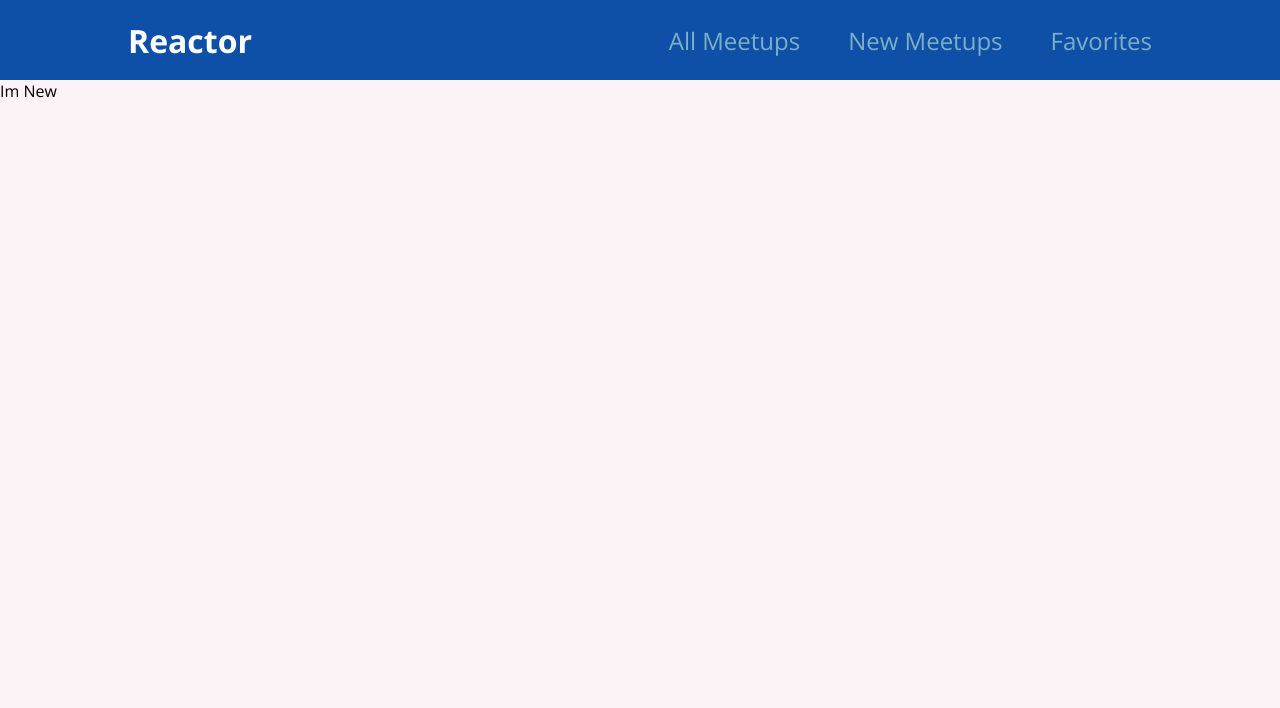
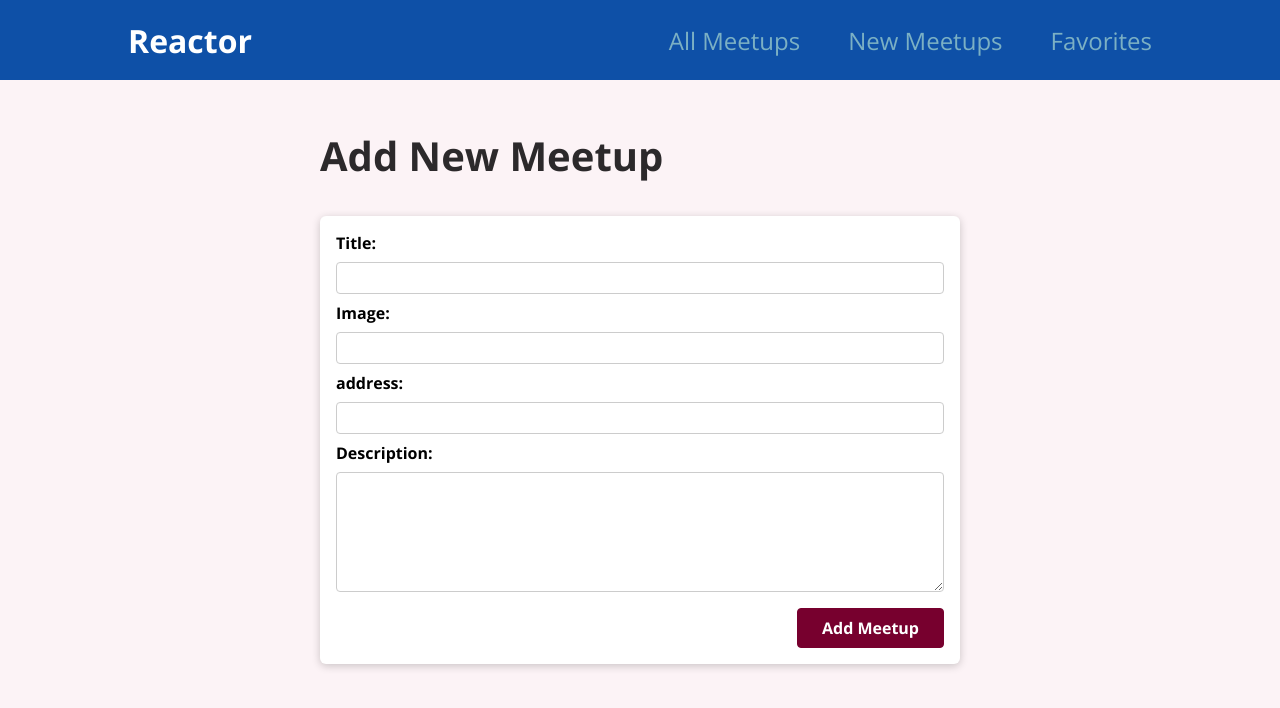
Before and after one commit to Kyle-Meyer/reactDemo, a React (Create React App) app in the folder app/: page /new-meetup in a window 1280 px wide. Shown: the top 708 px of the page. Built offline with nearby package versions, Linux system fonts and the light colour scheme.

Commit message:
added new form functionality with firebase

```diff
--- a/app/src/App.js
+++ b/app/src/App.js
@@ -2,19 +2,20 @@ import { Route, Routes } from 'react-router-dom';
 import AllMeetupPage from './pages/AllMeetup';
 import NewMeetupPage from './pages/NewMeetup';
 import FavoirtePage from './pages/Favorites';
-import MainNavigationComponent from './components/layout/MainNavigation';
+import Layout from './components/layout/Layout';
 
 //the actual function
 function App() {
   return (
     <div>
-      <MainNavigationComponent/>
+      <Layout>
         <Routes>
           {/*this is how you enable what looks like routing, but its all the same page loaded ontop of itself, react is smart enough to allow you to switch between these "pages" dynaimcally */}
           <Route path='/new-meetup' element ={<NewMeetupPage/>}/>
           <Route path='/favorites' element={<FavoirtePage/>}/>
           <Route path='/' element={<AllMeetupPage/>} exact={true}/>
         </Routes>
+      </Layout>
     </div>
   );
 }
--- /dev/null
+++ b/app/src/components/UI/Card.js
@@ -0,0 +1,13 @@
+import classes from './Card.module.css'
+
+/* here we are using a special case of props, where the passed in input is actually the wrapped content from MeetupItem.js*/
+function Card(props){
+    return(
+        <div className={classes.card}>
+            {/* this is how you get JSX to auto wrap the content that was passed in from props to the div element */}
+            {props.children}
+        </div>
+    );
+}
+
+export default Card;
--- /dev/null
+++ b/app/src/components/UI/Card.module.css
@@ -0,0 +1,5 @@
+.card {
+    background-color: white;
+    border-radius: 6px;
+    box-shadow: 0 2px 8px rgba(0, 0, 0, 0.2);
+  }
--- /dev/null
+++ b/app/src/components/layout/Layout.js
@@ -0,0 +1,16 @@
+import classes from './Layout.module.css'
+import MainNavigationComponent from './MainNavigation';
+
+function Layout(props){
+
+    return(
+        <div>
+            <MainNavigationComponent/>
+            <main className={classes.main}>
+                {props.children}
+            </main>
+        </div>
+    );
+}
+
+export default Layout;
--- /dev/null
+++ b/app/src/components/layout/Layout.module.css
@@ -0,0 +1,5 @@
+.main {
+    margin: 3rem auto;
+    width: 90%;
+    max-width: 40rem;
+  }
--- a/app/src/components/meetups/MeetupItem.js
+++ b/app/src/components/meetups/MeetupItem.js
@@ -1,8 +1,10 @@
 import classes from './MeetupItem.module.css'
+import Card from '../UI/Card';
 
 function MeetupItem(props){
     return(
         <li className={classes.item}>
+            <Card>
                 <div className={classes.image}>
                     <img src={props.image} alt="" />
                 </div>
@@ -14,6 +16,7 @@ function MeetupItem(props){
                 <div className={classes.actions}>
                     <button>TO FAVORITES</button>
                 </div>
+            </Card>
         </li>
     );
 }
--- /dev/null
+++ b/app/src/components/meetups/NewMeetupForm.js
@@ -0,0 +1,58 @@
+import {useRef} from 'react';
+import Card from "../UI/Card";
+import classes from './NewMeetupForm.module.css';
+
+function NewMeetupForm(props){
+    /*this is where we setup our ability to handle ref object, specifcally to capture the input of the input fields */
+    const titleInputref = useRef();
+    const imageInputref = useRef();
+    const addressInputref = useRef();
+    const descriptionInputref = useRef();
+    /* the default HTML handling of forms is to make a webrequest for the desired resource, since react tries to load everything in by default, we need to override this behaviour
+    this is where the event object comes in, this is a defaulty passed arguement that react auto completes for you*/
+    function subitHandler(event) {
+        /* this is where we prevent the default method */
+        event.preventDefault();
+        const title = titleInputref.current.value;
+        const image = imageInputref.current.value;
+        const address = addressInputref.current.value;
+        const description = descriptionInputref.current.value;
+
+        const meetupData = {
+            titleKey: title,
+            imageKey: image,
+            addressKey: address,
+            descriptionKey: description
+        }
+        /* ideally this is where you would send the data to a backend using a REST API
+        for the purpose of this demo, I'm just going to use firebase
+        and return that data to the parent component using props */
+        props.onAddMeetup(meetupData);
+    }
+    return(
+        <Card>
+            <form className={classes.form} onSubmit={subitHandler}>
+                <div className={classes.control}>
+                    <label htmlFor="title">Title: </label>
+                    <input type="text" required id="title" ref={titleInputref}/>
+                </div>
+                <div className={classes.control}>
+                    <label htmlFor="image">Image: </label>
+                    <input type="url" required id="image" ref={imageInputref}/>
+                </div>
+                <div className={classes.control}>
+                    <label htmlFor="addr">address: </label>
+                    <input type="text" required id="addr" ref={addressInputref}/>
+                </div>
+                <div className={classes.control}>
+                    <label htmlFor="description">Description: </label>
+                    <textarea id="description" required rows="5" ref={descriptionInputref}></textarea>
+                </div>
+                <div className={classes.actions}>
+                    <button>Add Meetup</button>
+                </div>
+            </form>
+        </Card>
+    );
+}
+ export default NewMeetupForm;
--- /dev/null
+++ b/app/src/components/meetups/NewMeetupForm.module.css
@@ -0,0 +1,45 @@
+.form {
+    padding: 1rem;
+  }
+
+  .control {
+    margin-bottom: 0.5rem;
+  }
+
+  .control label {
+    display: block;
+    font-weight: bold;
+    margin-bottom: 0.5rem;
+  }
+
+  .control input,
+  .control textarea {
+    display: block;
+    font: inherit;
+    border-radius: 4px;
+    border: 1px solid #ccc;
+    padding: 0.25rem;
+    width: 100%;
+  }
+
+  .actions {
+    margin-top: 1rem;
+    text-align: right;
+  }
+
+  .actions button {
+    font: inherit;
+    cursor: pointer;
+    background-color: #77002e;
+    color: white;
+    padding: 0.5rem 1.5rem;
+    border: 1px solid #77002e;
+    border-radius: 4px;
+    font-weight: bold;
+  }
+
+  .actions button:hover,
+  .actions button:active {
+    background-color: #a50e48;
+    border-color: #a50e48;
+  }
--- a/app/src/pages/AllMeetup.js
+++ b/app/src/pages/AllMeetup.js
@@ -22,7 +22,7 @@ const DUMMY_DATA = [
 ];
 function AllMeetupPage(){
  return <section>
-    <div> poiper</div>
+    <div></div>
     <MeetupList meetups={DUMMY_DATA}/>
  </section>;
 }
--- a/app/src/pages/NewMeetup.js
+++ b/app/src/pages/NewMeetup.js
@@ -1,7 +1,26 @@
+import NewMeetupForm from "../components/meetups/NewMeetupForm";
+
 function NewMeetupPage()
 {
+    function addMetupHandler(meetupData)
+    {
+        /* this is a built in java script function to send HTTP requests
+        the .json at the end is firebase specific, a normal backend wouldnt need this*/
+        fetch('https://react-demo-f3a43-default-rtdb.firebaseio.com/meetups.json',
+        {
+            method: 'POST',
+            body: JSON.stringify(meetupData),
+            headers: {
+                'Content-type': 'application/json'
+            }
+        }
+        );
+    }
     return(
-        <div>Im New</div>
+        <section>
+            <h1>Add New Meetup</h1>
+            <NewMeetupForm onAddMeetup={addMetupHandler}></NewMeetupForm>
+        </section>
      );
 }
 
```
Lines whose indentation alone changed are shown as unchanged.
